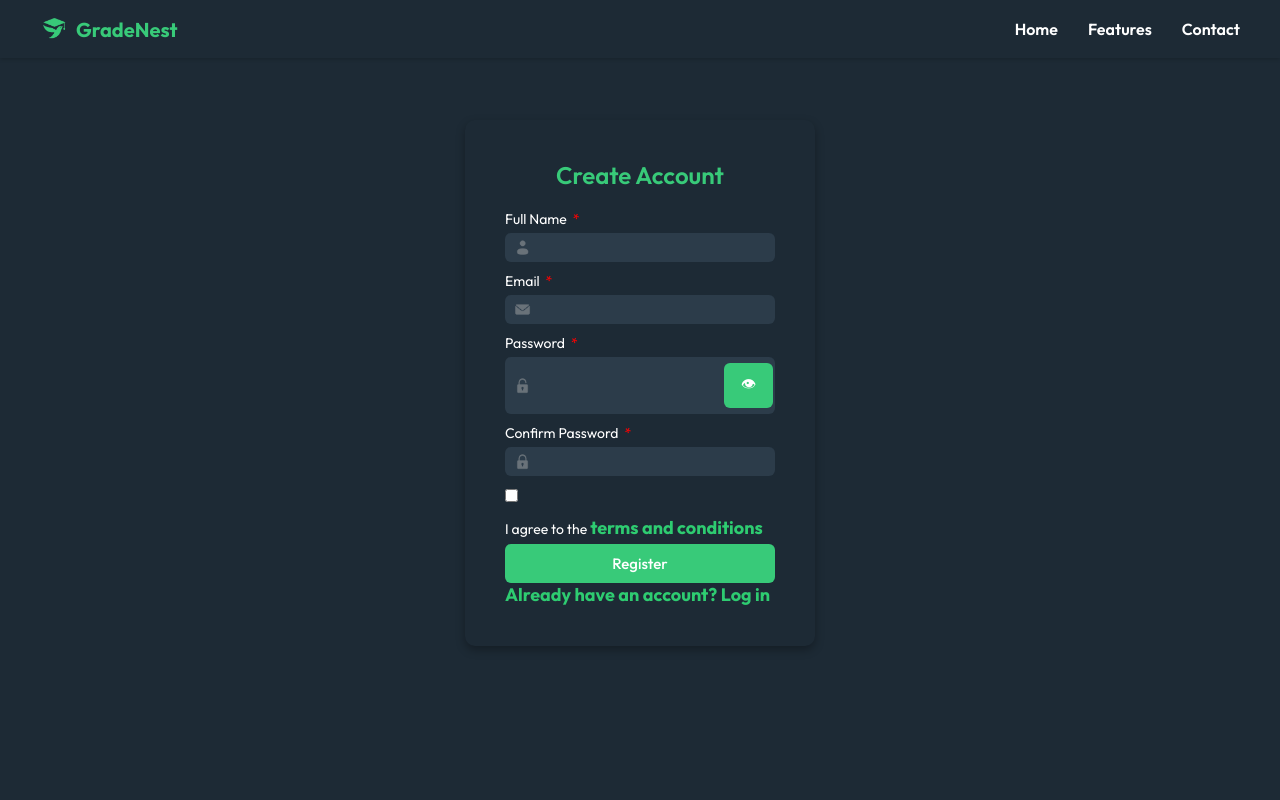
After one commit to pbcosina/GradeNest, a Django app: page /accounts/register/ in a window 1280 px wide. The commit adds this page. Run offline with Django 5.2, Linux system fonts and the light colour scheme.

Commit message:
3rd commit

```diff
--- a/accounts/static/accounts/css/login.css
+++ b/accounts/static/accounts/css/login.css
@@ -6,7 +6,7 @@
 }
 
 body {
-  background: #ffffff;
+  background: #1D2A35;
   font-family: "Outfit", sans-serif;
   display: flex;
   flex-direction: column;
@@ -26,6 +26,7 @@ body {
   justify-content: space-between;
   color: #fff;
   z-index: 1000;
+  box-shadow: 0 1px 4px rgba(0, 0, 0, 0.2);
 }
 
 .site-header .logo {
@@ -71,7 +72,19 @@ body {
   display: flex;
   justify-content: center;
   align-items: center;
+  align-items: center;
   width: 100%;
+}
+
+.container a {
+    font-weight: 700;
+    color: #2ecc71;
+    text-decoration: none;
+    font-size: 18px;
+}
+
+.container a:hover {
+    text-decoration: underline;
 }
 
 .required {
@@ -220,3 +233,14 @@ body {
 .signup a:hover {
   text-decoration: underline;
 }
+
+.error {
+  color: red;
+  font-size: 12px;
+  margin-top: 4px;
+  display: none;
+}
+
+.input-error {
+  border-bottom: 2px solid red !important;
+}
--- /dev/null
+++ b/accounts/static/accounts/js/register.js
@@ -0,0 +1,118 @@
+document.addEventListener("DOMContentLoaded", () => {
+  const form = document.getElementById("registerForm");
+
+  const name = document.getElementById("name");
+  const email = document.getElementById("email");
+  const password = document.getElementById("password");
+  const confirmPassword = document.getElementById("confirmPassword");
+  const terms = document.getElementById("terms");
+
+  const nameError = document.getElementById("nameError");
+  const emailError = document.getElementById("emailError");
+  const passwordError = document.getElementById("passwordError");
+  const confirmPasswordError = document.getElementById("confirmPasswordError");
+  const termsError = document.getElementById("termsError");
+
+  const togglePassword = document.getElementById("togglePassword");
+
+  // demo registered emails
+  const registeredEmails = ["test@example.com"];
+
+  // toggle show/hide password
+  togglePassword.addEventListener("click", () => {
+    password.type = password.type === "password" ? "text" : "password";
+  });
+
+  form.addEventListener("submit", function (e) {
+    e.preventDefault();
+    let valid = true;
+
+    // reset error states
+    [nameError, emailError, passwordError, confirmPasswordError, termsError].forEach(err => {
+      err.style.display = "none";
+    });
+    [name, email, password, confirmPassword].forEach(input => input.classList.remove("input-error"));
+
+    // name validation (letters and spaces only)
+    const namePattern = /^[A-Za-z\s]+$/;
+    if (name.value.trim() === "") {
+      nameError.innerText = "Name is required";
+      nameError.style.display = "block";
+      name.classList.add("input-error");
+      valid = false;
+    } else if (!namePattern.test(name.value.trim())) {
+      nameError.innerText = "Please enter a valid name";
+      nameError.style.display = "block";
+      name.classList.add("input-error");
+      valid = false;
+    }
+
+    // email validation
+    const emailPattern = /^[^ ]+@[^ ]+\.[a-z]{2,}$/;
+    if (email.value.trim() === "") {
+      emailError.innerText = "Email is required";
+      emailError.style.display = "block";
+      email.classList.add("input-error");
+      valid = false;
+    } else if (!email.value.match(emailPattern)) {
+      emailError.innerText = "Please enter a valid email address";
+      emailError.style.display = "block";
+      email.classList.add("input-error");
+      valid = false;
+    } else if (registeredEmails.includes(email.value.trim())) {
+      emailError.innerText = "Email already registered. Please click here to login.";
+      emailError.style.display = "block";
+      email.classList.add("input-error");
+      valid = false;
+    }
+
+    // password validation
+    const passwordPattern = /^(?=.*[A-Z])(?=.*\d)(?=.*[!@#$%^&*]).{8,}$/;
+    if (password.value.trim() === "") {
+      passwordError.innerText = "Password is required";
+      passwordError.style.display = "block";
+      password.classList.add("input-error");
+      valid = false;
+    } else if (!password.value.match(passwordPattern)) {
+      passwordError.innerText = "Password should have 8+ chars, 1 uppercase, 1 number, 1 special char";
+      passwordError.style.display = "block";
+      password.classList.add("input-error");
+      valid = false;
+    }
+
+    // confirm password
+    if (confirmPassword.value.trim() === "") {
+      confirmPasswordError.innerText = "Confirm Password is required";
+      confirmPasswordError.style.display = "block";
+      confirmPassword.classList.add("input-error");
+      valid = false;
+    } else if (password.value !== confirmPassword.value) {
+      confirmPasswordError.innerText = "Passwords don’t match";
+      confirmPasswordError.style.display = "block";
+      confirmPassword.classList.add("input-error");
+      valid = false;
+    }
+
+    // terms
+    if (!terms.checked) {
+      termsError.innerText = "You must accept the terms and conditions to register an account.";
+      termsError.style.display = "block";
+      valid = false;
+    }
+
+    if (!valid) return;
+
+    // hash password (simple simulation for now)
+    const hashedPassword = btoa(password.value);
+
+    alert("Registration successful! Redirecting to Education Level Page...");
+    console.log({
+      name: name.value,
+      email: email.value,
+      password: hashedPassword
+    });
+
+    // redirect simulation
+    window.location.href = "/education-level";
+  });
+});
--- a/accounts/templates/accounts/login.html
+++ b/accounts/templates/accounts/login.html
@@ -60,9 +60,8 @@
                 <a href="#">Sign in with Google</a>
             </div>
 
-            <p class="signup">
-                Are you new? <a href="/register">Create an Account</a>
-            </p>
+            <a href="{% url 'accounts:register' %}">Create an Account</a>
+
         </form>
     </div>
 </body>
--- /dev/null
+++ b/accounts/templates/accounts/register.html
@@ -0,0 +1,83 @@
+{% load static %}
+<!DOCTYPE html>
+<html lang="en">
+<head>
+  <meta charset="UTF-8">
+  <meta name="viewport" content="width=device-width, initial-scale=1.0">
+  <title>Register - GradeNest</title>
+  <link rel="stylesheet" href="{% static 'accounts/css/login.css' %}">
+
+{% comment %} google font (Outfit) {% endcomment %}
+  <link rel="preconnect" href="https://fonts.googleapis.com">
+  <link rel="preconnect" href="https://fonts.gstatic.com" crossorigin>
+  <link href="https://fonts.googleapis.com/css2?family=Outfit:wght@100..900&display=swap" rel="stylesheet">
+
+  <script src="{% static 'accounts/js/register.js' %}" defer></script>
+</head>
+<body>
+<header class="site-header">
+  <div class="logo">
+    <img src="{% static 'accounts/img/gradenest-logo.png' %}" alt="GradeNest Logo" class="logo-img">
+    <span>GradeNest</span>
+  </div>
+  <nav>
+    <ul class="nav-links">
+      <li><a href="#">Home</a></li>
+      <li><a href="#">Features</a></li>
+      <li><a href="#">Contact</a></li>
+    </ul>
+  </nav>
+</header>
+
+<div class="container">
+  <form id="registerForm" class="form">
+    <h2>Create Account</h2>
+
+    <!-- Name -->
+    <label for="name">Full Name <span class="required">*</span></label>
+    <div class="input-wrapper">
+      <img src="{% static 'accounts/img/user-icon.png' %}" alt="User Icon" class="input-icon">
+      <input type="text" id="name" placeholder="">
+    </div>
+    <small class="error" id="nameError"></small>
+
+    <!-- Email -->
+    <label for="email">Email <span class="required">*</span></label>
+    <div class="input-wrapper">
+      <img src="{% static 'accounts/img/email-icon.png' %}" alt="Email Icon" class="input-icon">
+      <input type="text" id="email" placeholder="">
+    </div>
+    <small class="error" id="emailError"></small>
+
+    <!-- Password -->
+    <label for="password">Password <span class="required">*</span></label>
+    <div class="input-wrapper">
+      <img src="{% static 'accounts/img/lock-icon.png' %}" alt="Lock Icon" class="input-icon">
+      <input type="password" id="password" placeholder="">
+      <button type="button" id="togglePassword" class="toggle-btn">👁</button>
+    </div>
+    <small class="error" id="passwordError"></small>
+
+    <!-- Confirm Password -->
+    <label for="confirmPassword">Confirm Password <span class="required">*</span></label>
+    <div class="input-wrapper">
+      <img src="{% static 'accounts/img/lock2-icon.png' %}" alt="Lock Icon" class="input-icon">
+      <input type="password" id="confirmPassword" placeholder="">
+    </div>
+    <small class="error" id="confirmPasswordError"></small>
+
+    <!-- Terms -->
+    <div class="terms">
+      <input type="checkbox" id="terms">
+      <label for="terms">I agree to the <a href="#">terms and conditions</a></label>
+    </div>
+    <small class="error" id="termsError"></small>
+
+    <button type="submit">Register</button>
+
+    <a href="{% url 'accounts:login' %}">Already have an account? Log in</a>
+
+  </form>
+</div>
+</body>
+</html>
--- a/accounts/urls.py
+++ b/accounts/urls.py
@@ -7,4 +7,5 @@ app_name = 'accounts'
 urlpatterns = [
     path('login/', views.login_view, name='login'),
     path('register/', views.register_view, name='register'),
+    path('education-level/', views.education_level_view, name='education_level'),
 ]
--- a/accounts/views.py
+++ b/accounts/views.py
@@ -5,3 +5,6 @@ def login_view(request):
 
 def register_view(request):
     return render(request, 'accounts/register.html')
+
+def education_level_view(request):
+    return render(request, 'accounts/education_level.html')
```
Also changed, not shown: accounts/static/accounts/js/login.js (+8 -0 lines), accounts/templates/accounts/education_level.html (added, +11 -0 lines), GradeNest/settings.py (line endings or trailing spaces), accounts/static/accounts/img/email-icon.png (added), accounts/static/accounts/img/lock2-icon.png (added).
